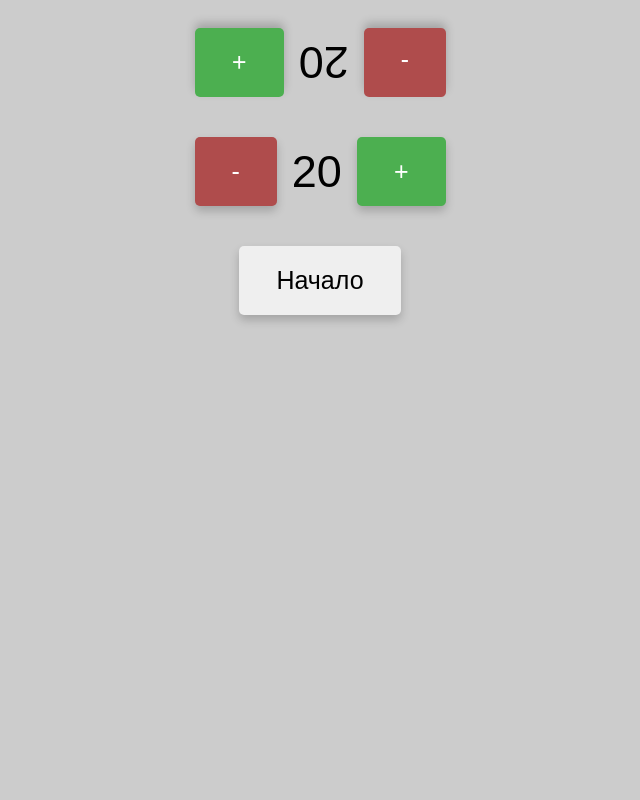
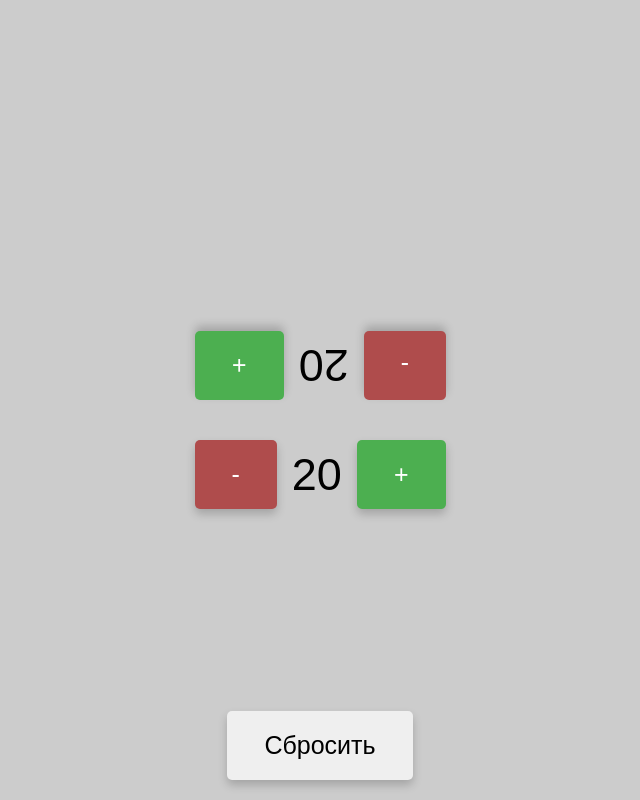
Before and after one commit to Nertti/MTGlife, a plain HTML site: page index.html in a window 1280 px wide. Shown: the whole page, without its empty margins (320-960 px from the left). Drawn offline with Linux system fonts and the light colour scheme.

Commit message:
position update

```diff
--- a/index.html
+++ b/index.html
@@ -7,6 +7,7 @@
     <link rel="stylesheet" href="style.css">
 </head>
 <body>
+<div class="center">
     <div class="rotate">
         <button class="red" onclick="subtract('number1')">-</button>
         <span id="number1">20</span>
@@ -17,8 +18,9 @@
         <span id="number2">20</span>
         <button class="green" onclick="add('number2')">+</button>
     </div>
-<div>
-    <button class="black" onclick="reset()">Начало</button>
+</div>
+<div class="low">
+    <button class="black" onclick="reset()">Сбросить</button>
 </div>
 <script src="index.js"></script>
 </body>
--- a/style.css
+++ b/style.css
@@ -1,19 +1,22 @@
 .rotate {
     transform: rotate(180deg);
 }
-body{
+
+body {
     display: flex;
     flex-direction: column;
     align-items: center;
     background: #cccccc;
 }
-body div{
+
+body div {
     margin: 20px;
     font-size: 30px;
     font-family: 'Montserrat', sans-serif;
     display: flex;
     align-items: center;
 }
+
 button {
     border: none;
     color: white;
@@ -27,23 +30,21 @@ button {
     font-size: 25px;
     min-width: 10px;
 }
-.green{
+
+.green {
     background-color: #4CAF50;
 }
-.red{
+
+.red {
     background-color: #af4c4c;
 }
-.black{
+
+.black {
     color: black;
 }
+
 button:hover {
     transform: scale(1.1);
-}
-#number1, #number2 {
-    font-size: 45px;
-    text-align: center;
-    animation: add-number 0.5s ease-in-out;
-    margin: 5px 15px;
 }
 
 @keyframes add-number {
@@ -56,3 +57,23 @@ button:hover {
         transform: translateY(0);
     }
 }
+
+#number1, #number2 {
+    font-size: 45px;
+    text-align: center;
+    animation: add-number 0.5s ease-in-out;
+    margin: 5px 15px;
+}
+
+.low{
+    position:absolute;
+    bottom:0;
+}
+
+.center{
+    display: flex;
+    flex-direction: column;
+    position: absolute;
+    top: 50%;
+    transform: translateY(-50%);
+}
```
Lines whose indentation alone changed are shown as unchanged.
